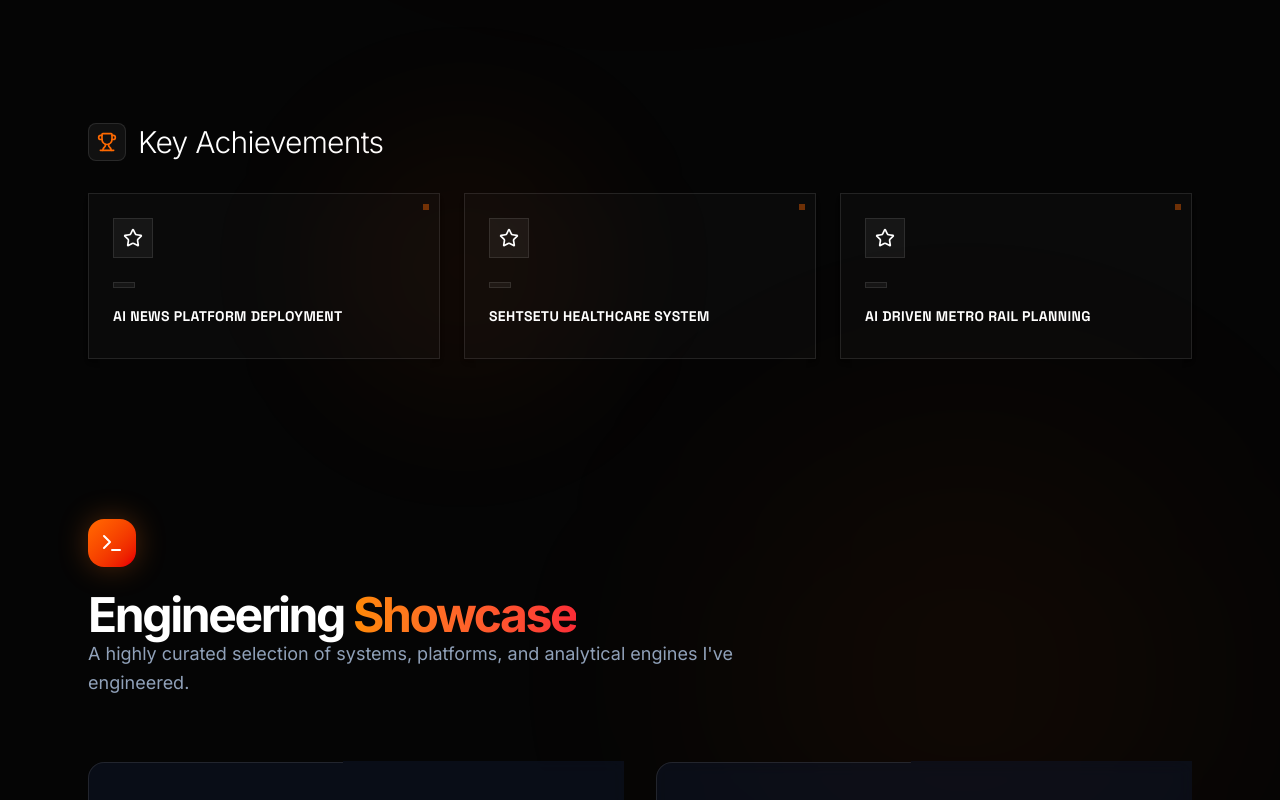
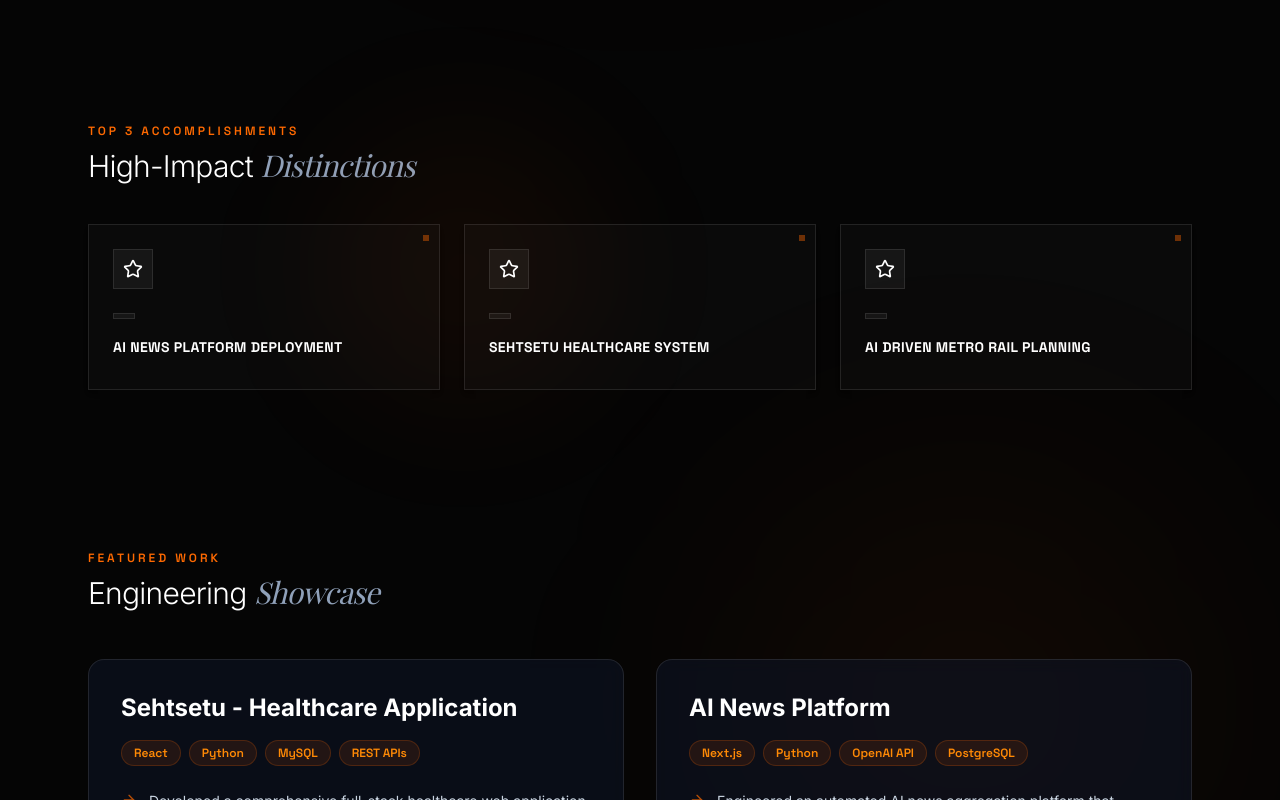
Before and after one commit to nafisashaikh/nafis-portfolio, a React (Vite) app: page / in a window 1280 px wide. Shown: the part 820-1620 px from the top of the page. Built offline with nearby package versions, Linux system fonts and the light colour scheme; a web font is replaced by a local one.

Commit message:
Apply true elegant dual-font theme to all headers

```diff
--- a/src/components/EducationCerts.tsx
+++ b/src/components/EducationCerts.tsx
@@ -8,11 +8,11 @@ export default function EducationCerts() {
       <div className="grid md:grid-cols-2 gap-12">
         {/* Left Side: Educational Accolades */}
         <div className="flex flex-col gap-6">
-          <div className="flex items-center gap-3 mb-8">
-            <div className="p-2 bg-white/5 rounded-lg border border-white/10">
-              <GraduationCap className="w-5 h-5 text-orange-500" />
-            </div>
-            <h2 className="text-2xl sm:text-3xl font-sans font-light tracking-tight mt-1">Education</h2>
+          <div className="flex flex-col gap-2 mb-10">
+            <span className="font-mono text-xs tracking-[0.25em] text-orange-500 uppercase font-semibold">Academic Registries</span>
+            <h2 className="text-2xl sm:text-3xl font-sans font-light tracking-tight text-white mt-1">
+              Education <span className="text-slate-400 italic font-serif">Background</span>
+            </h2>
           </div>
 
           <div className="space-y-6">
@@ -50,11 +50,11 @@ export default function EducationCerts() {
 
         {/* Right Side: Industry Certifications */}
         <div className="flex flex-col gap-6">
-          <div className="flex items-center gap-3 mb-8">
-            <div className="p-2 bg-white/5 rounded-lg border border-white/10">
-              <Award className="w-5 h-5 text-orange-500" />
-            </div>
-            <h2 className="text-2xl sm:text-3xl font-sans font-light tracking-tight mt-1">Certifications</h2>
+          <div className="flex flex-col gap-2 mb-10">
+            <span className="font-mono text-xs tracking-[0.25em] text-orange-500 uppercase font-semibold">Verified Credentials</span>
+            <h2 className="text-2xl sm:text-3xl font-sans font-light tracking-tight text-white mt-1">
+              Industry <span className="text-slate-400 italic font-serif">Certifications</span>
+            </h2>
           </div>
 
           <div className="space-y-6">
--- a/src/components/ExperienceTimeline.tsx
+++ b/src/components/ExperienceTimeline.tsx
@@ -11,12 +11,10 @@ export default function ExperienceTimeline() {
 
   return (
     <section className="relative w-full max-w-4xl mx-auto px-6 py-24 z-10" id="experience">
-      <div className="flex items-center gap-3 mb-12">
-        <div className="p-3 bg-white/5 rounded-xl border border-white/10">
-          <Briefcase className="w-6 h-6 text-orange-500" />
-        </div>
-        <h2 className="text-3xl sm:text-4xl font-sans font-light text-white tracking-tight">
-          Professional Experience
+      <div className="flex flex-col gap-2 mb-12">
+        <span className="font-mono text-xs tracking-[0.25em] text-orange-500 uppercase font-semibold">Career Journey</span>
+        <h2 className="text-2xl sm:text-3xl font-sans font-light tracking-tight text-white">
+          Professional <span className="text-slate-400 italic font-serif">Experience</span>
         </h2>
       </div>
 
--- a/src/components/ImpactStrip.tsx
+++ b/src/components/ImpactStrip.tsx
@@ -18,11 +18,11 @@ export default function ImpactStrip() {
       <div className="absolute left-1/4 h-72 w-72 bg-orange-600/5 rounded-full blur-3xl pointer-events-none" />
 
       {/* Header heading */}
-      <div className="flex items-center gap-3 mb-8">
-        <div className="p-2 bg-white/5 rounded-lg border border-white/10">
-          <Trophy className="w-5 h-5 text-orange-500" />
-        </div>
-        <h2 className="text-2xl sm:text-3xl font-sans font-light tracking-tight text-white">Key Achievements</h2>
+      <div className="flex flex-col gap-2 mb-10">
+        <span className="font-mono text-xs tracking-[0.25em] text-orange-500 uppercase font-semibold">Top 3 Accomplishments</span>
+        <h2 className="text-2xl sm:text-3xl font-sans font-light tracking-tight text-white">
+          High-Impact <span className="text-slate-400 italic font-serif">Distinctions</span>
+        </h2>
       </div>
 
       {/* Trophy grid layout */}
--- a/src/components/ProjectGallery.tsx
+++ b/src/components/ProjectGallery.tsx
@@ -15,16 +15,11 @@ export default function ProjectGallery() {
       <div className="absolute bottom-0 left-0 w-[600px] h-[600px] bg-red-600/5 rounded-full blur-[150px] pointer-events-none" />
 
       {/* Section Header */}
-      <div className="relative mb-16 max-w-2xl">
-        <div className="w-12 h-12 rounded-2xl bg-gradient-to-br from-orange-500 to-red-600 flex items-center justify-center mb-6 shadow-[0_0_30px_rgba(249,115,22,0.3)] transition-transform duration-500 hover:scale-110">
-          <Terminal className="w-6 h-6 text-white" />
-        </div>
-        <h2 className="text-4xl md:text-5xl font-black tracking-tighter text-white">
-          Engineering <span className="text-transparent bg-clip-text bg-gradient-to-r from-orange-400 to-red-500">Showcase</span>
+      <div className="flex flex-col gap-2 mb-12">
+        <span className="font-mono text-xs tracking-[0.25em] text-orange-500 uppercase font-semibold">Featured Work</span>
+        <h2 className="text-2xl sm:text-3xl font-sans font-light tracking-tight text-white">
+          Engineering <span className="text-slate-400 italic font-serif">Showcase</span>
         </h2>
-        <p className="text-slate-400 text-lg leading-relaxed">
-          A highly curated selection of systems, platforms, and analytical engines I've engineered.
-        </p>
       </div>
 
       {/* Grid container */}
--- a/src/components/SkillsGrid.tsx
+++ b/src/components/SkillsGrid.tsx
@@ -21,11 +21,11 @@ export default function SkillsGrid() {
       {/* Visual glowing spotlight helper */}
       <div className="absolute left-1/3 w-96 h-96 bg-orange-500/5 rounded-full blur-[100px] pointer-events-none" />
 
-      <div className="flex items-center gap-3 mb-10">
-        <div className="p-2 bg-white/5 rounded-lg border border-white/10">
-          <Code2 className="w-5 h-5 text-orange-500" />
-        </div>
-        <h2 className="text-2xl sm:text-3xl font-sans font-light tracking-tight">Technical Arsenal</h2>
+      <div className="flex flex-col gap-2 mb-10">
+        <span className="font-mono text-xs tracking-[0.25em] text-orange-500 uppercase font-semibold">Expertise & Stacks</span>
+        <h2 className="text-2xl sm:text-3xl font-sans font-light tracking-tight text-white">
+          Holographic <span className="text-slate-400 italic font-serif">Skill Matrices</span>
+        </h2>
       </div>
 
       <div className="grid grid-cols-1 md:grid-cols-2 lg:grid-cols-4 gap-6 relative">
```
